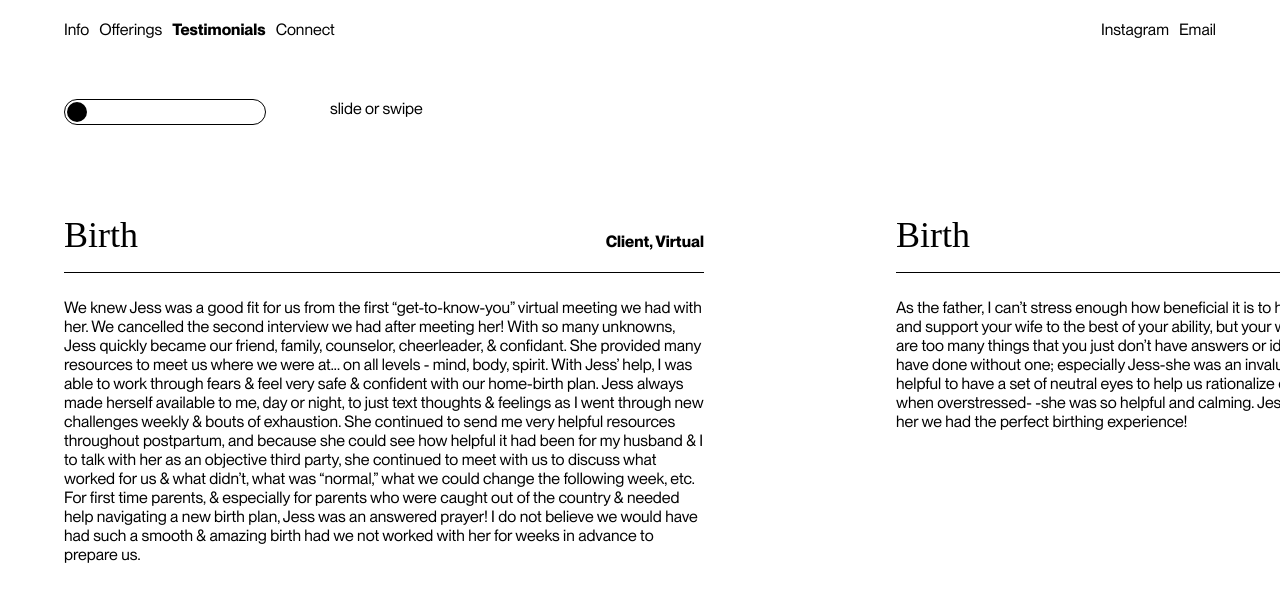
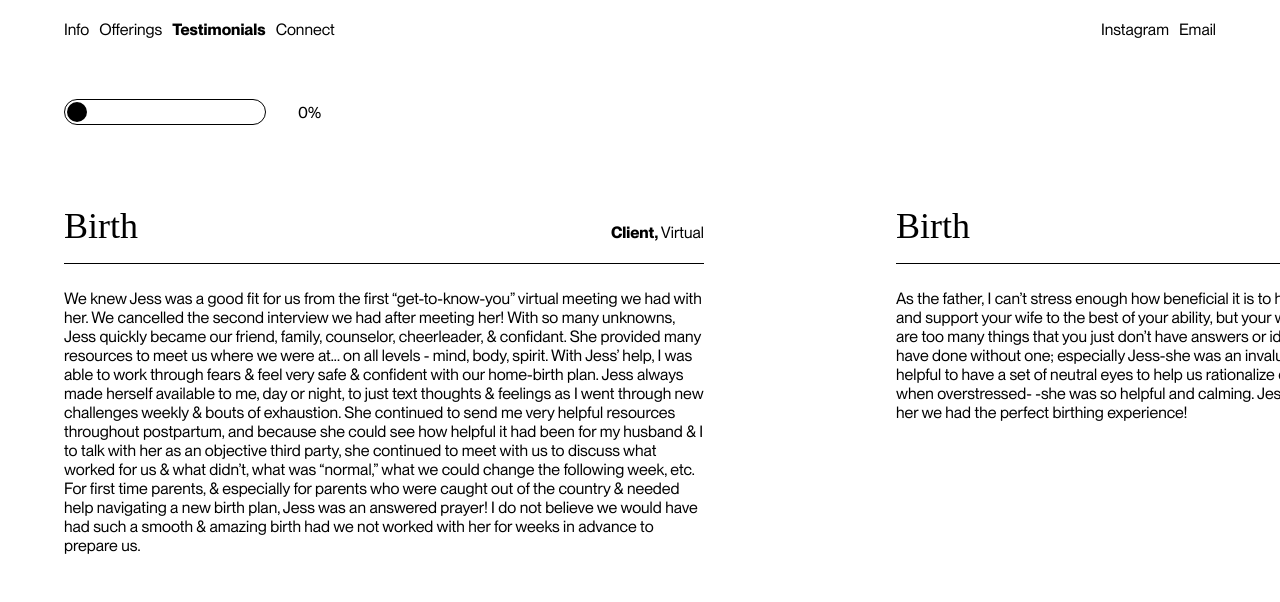
Before and after one commit to connorwhite-online/jessford, a Next.js app: page /testimonials in a window 1280 px wide. Shown: the top 602 px of the page. Built offline with nearby package versions, Linux system fonts and the light colour scheme; a web font is replaced by a local one.

Commit message:
simplified and polished, just need to optimize

```diff
--- a/app/(pages)/testimonials/page.tsx
+++ b/app/(pages)/testimonials/page.tsx
@@ -1,9 +1,10 @@
 'use client';
-import React, { useState, useRef, useEffect } from "react";
+import React, { useState, useRef } from "react";
 import gsap from "gsap";
 import { useGSAP } from "@gsap/react";
 import styles from "./testimonials.module.css"
-// gsap.registerPlugin(Draggable)
+import Draggable from "gsap/Draggable";
+gsap.registerPlugin(Draggable)
 
 export default function Testimonials() {
 
@@ -45,82 +46,23 @@ export default function Testimonials() {
     const testimonialTL = useRef<gsap.core.Timeline>();
     const sliderRef = useRef<HTMLDivElement>(null);
     const testimonialsRef = useRef<HTMLDivElement>(null);
+    const percentage = useRef<number>(0);
 
     // Setup State
     const [sliderPosition, setSliderPosition] = useState(0);
-    const [scrollPosition, setScrollPosition] = useState(0);
-    // const [rangeValue, setRangeValue] = useState(0);
-    // const [scrollPosition, setScrollPosition] = useState(0);
 
+    // TEMPORARY! THIS SHOULD BE READ IN A THROTTLED FUNCTION OR LISTENER
     const sliderRange = 176;
     const testimonialsWidth = testimonialsRef.current?.scrollWidth ?? 0;
     const maxScroll = testimonialsWidth - (testimonialsRef.current?.clientWidth ?? 0);
 
     const handleSlider = () => {
-        // let sliderRange = 176;
-        // let testimonialsWidth = testimonialsRef.current?.scrollWidth ?? 0;
-        // let maxScroll = testimonialsWidth - (testimonialsRef.current?.clientWidth ?? 0);
         let scrollProgress = testimonialsRef.current?.scrollLeft ?? 0;
-        let percentage = (scrollProgress / maxScroll) * sliderRange;
-        setSliderPosition(percentage);
-        console.log(sliderPosition);
+        let progress = (scrollProgress / maxScroll) * sliderRange;
+        let completion = (testimonialsRef.current!.scrollLeft / maxScroll) * 100;
+        setSliderPosition(progress);
+        percentage.current = Math.round(completion);
     }
-
-    const handleTouchStart = (event: React.TouchEvent<HTMLDivElement>) => {console.log(event)}
-
-    const handleTouchEnd = (event: React.TouchEvent<HTMLDivElement>) => {console.log(event)}
-
-    const handleTouchMove = (event: React.TouchEvent<HTMLDivElement>) => {
-        console.log(event)
-
-        // let scrollProgress = testimonialsRef.current?.scrollLeft ?? 0;
-        // let sliderProgress = sliderRef.current?.offsetLeft ?? 0;
-        let comparisonRatio = maxScroll / sliderRange;
-        let percentage = (maxScroll / sliderRange) * comparisonRatio;
-        setScrollPosition(percentage);
-
-        // scroll the testimonials container by the percentage of the slider position
-        testimonialsRef.current!.scrollLeft = scrollPosition;
-
-    }
-
-    // Draggable.create("#yourID", {
-    //     type: "y",
-    //     bounds: document.getElementById("container"),
-    //     inertia: true,
-    //     onClick: function () {
-    //       console.log("clicked");
-    //     },
-    //     onDragEnd: function () {
-    //       console.log("drag ended");
-    //     },
-    // });
-
-    // const handleSliderChange = (event: React.ChangeEvent<HTMLInputElement>) => {
-    //     const newValue = parseInt(event.target.value, 10);
-    //     setRangeValue(newValue);
-    //     scrollToPosition(newValue);
-    // };
-
-    // const scrollToPosition = (index: number) => {
-    //     if (testimonialsRef.current) {
-    //         const testimonialsWidth = testimonialsRef.current.clientWidth;
-    //         const scrollX = index * testimonialsWidth;
-    //         testimonialsRef.current.scrollTo({
-    //             left: scrollX,
-    //             behavior: 'smooth'
-    //         });
-    //     }
-    // };
-
-    // const handleTestimonialsScroll = () => {
-    //     if (testimonialsRef.current) {
-    //         const testimonialsWidth = testimonialsRef.current.clientWidth;
-    //         const scrollX = testimonialsRef.current.scrollLeft;
-    //         const newIndex = Math.round(scrollX / testimonialsWidth);
-    //         setRangeValue(newIndex);
-    //     }
-    // };
 
     // Slider Animation
     useGSAP(() => {
@@ -183,13 +125,10 @@ export default function Testimonials() {
             <div
             className={styles.slider}
             ref={sliderRef}
-            // onTouchStart={handleTouchStart}
-            // onTouchEnd={handleTouchEnd}
-            onTouchMove={handleTouchMove}
             >
             </div>
         </div>
-        <p>slide or swipe</p>
+        <p>{percentage.current}%</p>
     </section>
     <section
         className={styles.testimonials}
@@ -200,7 +139,7 @@ export default function Testimonials() {
             <article key={index} className={styles.testimonial} >
                 <div>
                     <h1>{testimonial.service}</h1>
-                    <p>{testimonial.relation}, {testimonial.location}</p>
+                    <p>{testimonial.relation}, <span>{testimonial.location}</span></p>
                 </div>
                 <hr />
                 <p>
--- a/app/(pages)/testimonials/testimonials.module.css
+++ b/app/(pages)/testimonials/testimonials.module.css
@@ -4,10 +4,10 @@
 
 .sliderControl {
     display: flex;
-    justify-content: space-between;
-    align-content: center;
+    align-items: center;
     width: 95dvw;
     padding: 5dvh 2.5dvw;
+    gap: 2.5dvw;
 }
 .bar {
     width: 200px;
@@ -27,25 +27,8 @@
     background-color: var(--color-dark);
     z-index: 2;
 }
-.range {
-    -webkit-appearance: none;
-    appearance: none;
-    width: 200px;
-    height: 24px;
-    border: 1px solid var(--color-dark);
-    border-radius: 2.5dvh;
-    z-index: 1;
-}
-.range::-webkit-slider-thumb {
-    -webkit-appearance: none;
-    appearance: none;
-    width: 20px;
-    height: 20px;
-    margin: 2px;
-    padding: 2px;
-    border-radius: 2.5dvw;
-    background-color: var(--color-dark);
-    z-index: 2;
+.sliderControl p {
+    margin: 0;
 }
 .testimonial div {
     display: flex;
@@ -78,12 +61,15 @@
     font-family: var(--montreal-bold);
 }
 
+.testimonial div p span {
+    font-family: var(--montreal-regular);
+}
+
 @media screen and (min-width: 768px) {
     .sliderControl {
         width: 90dvw;
         padding: 5dvh 5dvw;
         justify-content: flex-start;
-        gap: 5dvw;
     }
     .bar {
         width: 200px;
```
